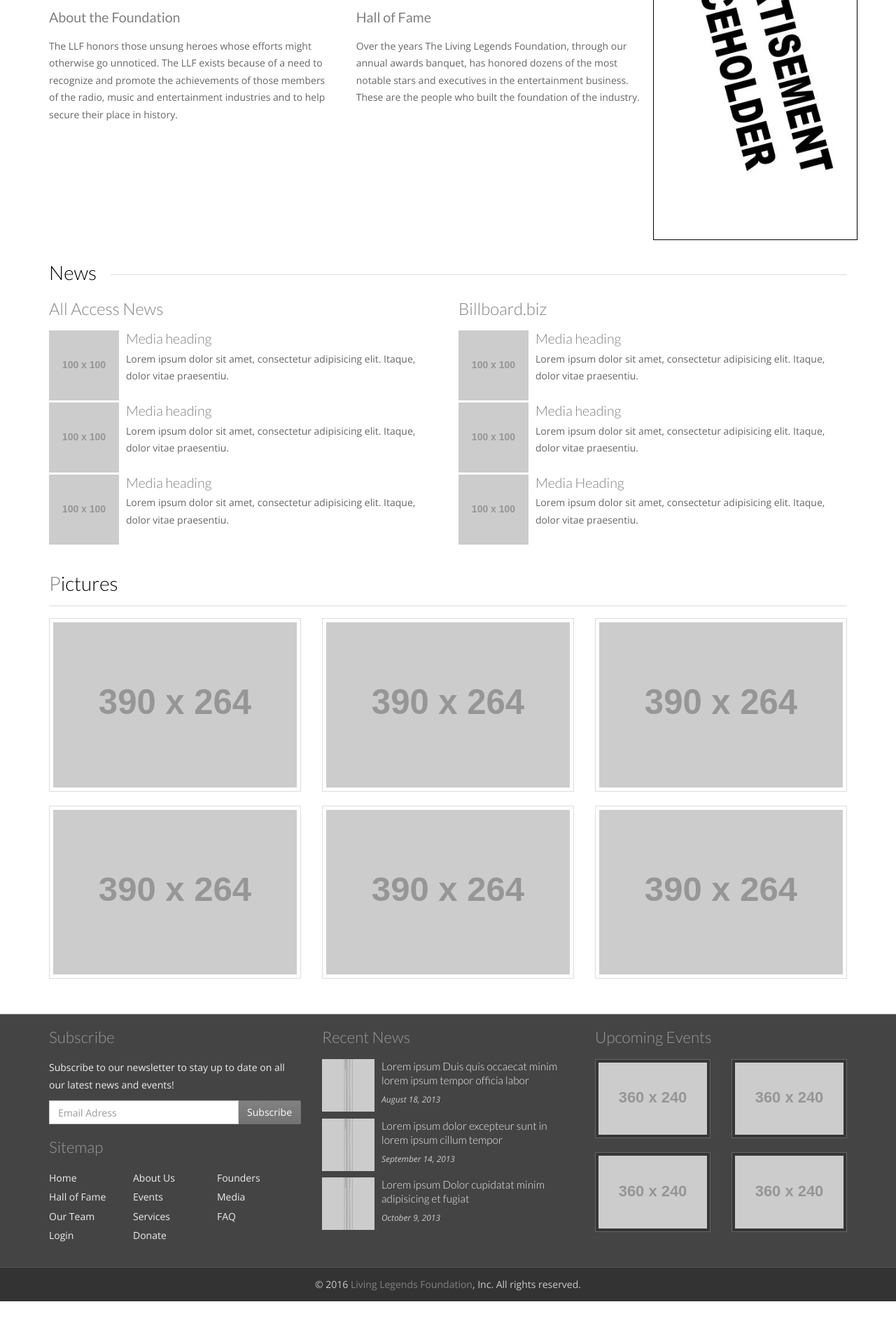
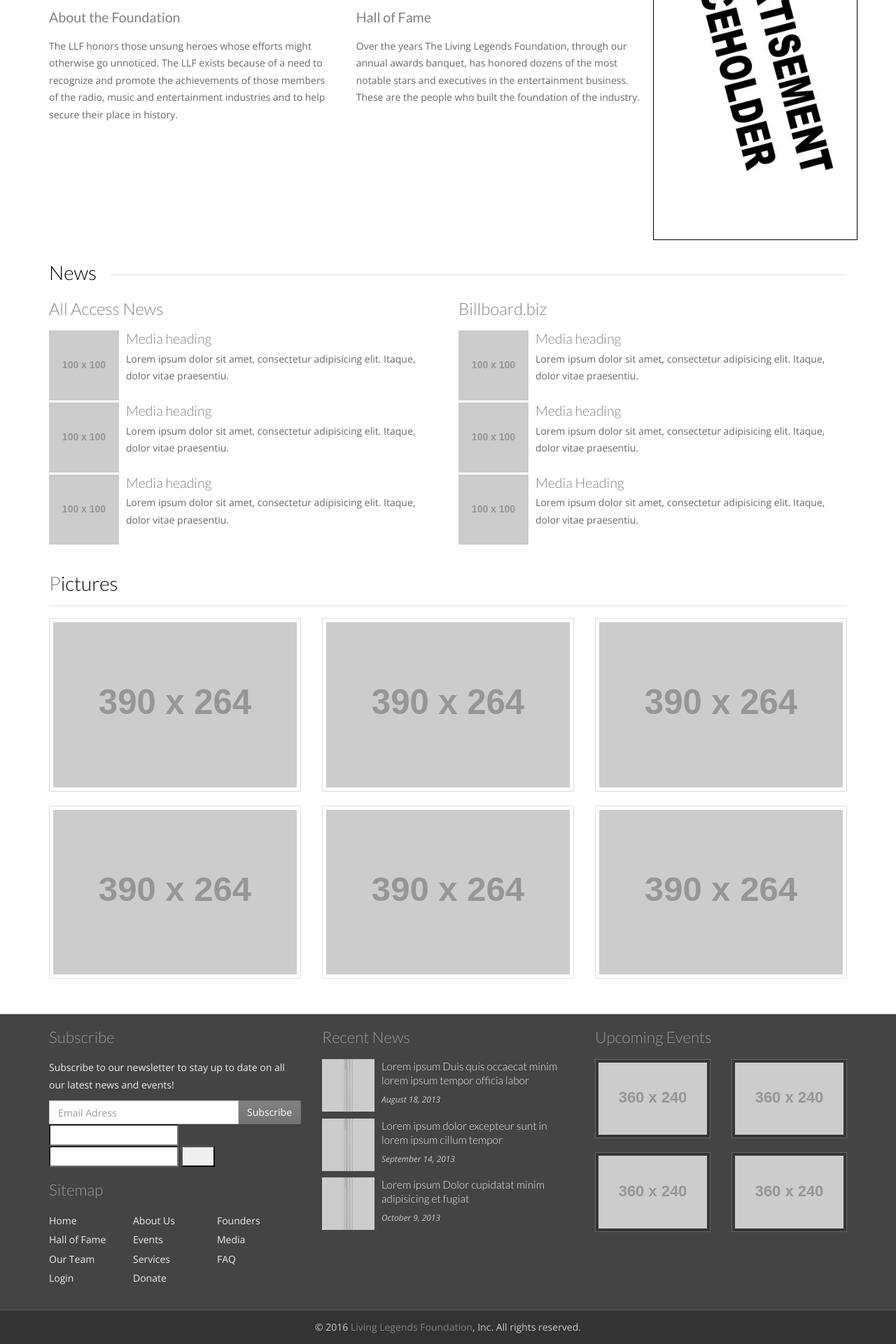
Before and after one commit to livinglegends/llf-site, a Jekyll site: the page built from index.html, in a window 1280 px wide. Shown: the part 770-2690 px from the top of the page at 70% size. Built offline with Jekyll 4.4.1, drawn with Linux system fonts in a browser that asks for light colours; some web fonts are replaced; before the commit the page ends 2629 px from its top, so only the background shows below that.

Commit message:
Update default.html

```diff
--- a/_layouts/default.html
+++ b/_layouts/default.html
@@ -69,6 +69,12 @@
                         <button class="btn btn-llf btn-primary" type="button">Subscribe</button>
                     </span>
                 </div><!-- /input-group -->
+                <form action="https://formspree.io/your@email.com"
+      method="POST">
+    <input type="text" name="name">
+    <input type="email" name="_replyto">
+    <input type="submit" value="Send">
+</form>
                 <h3 class="footer-widget-title">Sitemap</h3>
                 <ul class="list-unstyled three_cols">
                     <li><a href="index.html">Home</a></li>
```
